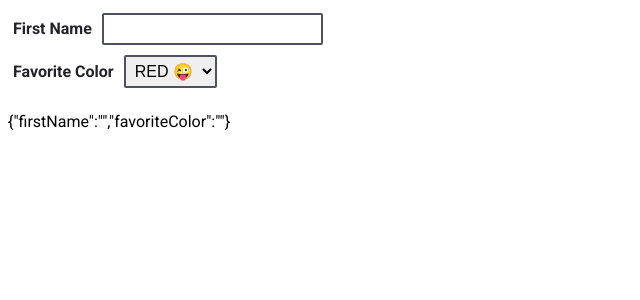
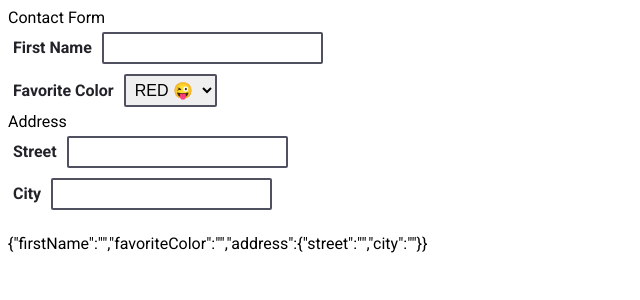
Before and after one commit to sfallmann/jsonforms, a Vue app: page / in a window 1280 px wide. Shown: the top 300 px of the page, without its empty margins (0-640 px from the left). Built offline with nearby package versions, Linux system fonts and the light colour scheme.

Commit message:
Added an object property to the demo schema in App.vue Changed value passed to child component label to a computed value Added name prop to child component in ObjectProperty Changed simplified logic in mapNameToValues method

```diff
--- a/src/App.vue
+++ b/src/App.vue
@@ -24,6 +24,7 @@ export default {
     return {
       schema: {
         type: "object",
+        title: "Contact Form",
         properties: {
           firstName: {
             type: "string",
@@ -33,6 +34,20 @@ export default {
             type: "string",
             title: "Favorite Color",
             enum: ["red", "blue", "green"]
+          },
+          address: {
+            title: "Address",
+            type: "object",
+            properties: {
+              street: {
+                type: "string",
+                title: "Street"
+              },
+              city: {
+                type: "string",
+                title: "City"
+              }
+            }
           }
         }
       },
--- a/src/components/properties/ObjectProperty/ObjectProperty.vue
+++ b/src/components/properties/ObjectProperty/ObjectProperty.vue
@@ -7,6 +7,7 @@
       :value.sync="formData[name]"
       v-bind="getProperty(name)"
       :options="getOptions(name)"
+      :name="name"
     />
   </component>
 </template>
@@ -78,11 +79,7 @@ export default {
         const property = this.getProperty(name);
         const type = property.type.toLowerCase();
 
-        this.$set(
-          this.formData,
-          name,
-          type === "string" || property.enum ? "" : {}
-        );
+        this.$set(this.formData, name, type === "object" ? {} : "");
       }
     },
     mergeValues() {
--- a/src/components/properties/StringProperty/StringProperty.vue
+++ b/src/components/properties/StringProperty/StringProperty.vue
@@ -5,7 +5,7 @@
     @change="eventHandler($event, 'change')"
     @blur="eventHandler($event, 'blur')"
     @focus="eventHandler($event, 'focus')"
-    :label="title"
+    :label="label"
     v-bind="options"
     :options="mappedEnum()"
   />
@@ -22,6 +22,10 @@ export default {
       default: ""
     },
     title: {
+      type: String,
+      default: ""
+    },
+    name: {
       type: String,
       default: ""
     },
@@ -70,6 +74,9 @@ export default {
   computed: {
     component() {
       return this.enum ? "select-input" : "text-input";
+    },
+    label() {
+      return this.title || this.name;
     }
   }
 };
```
